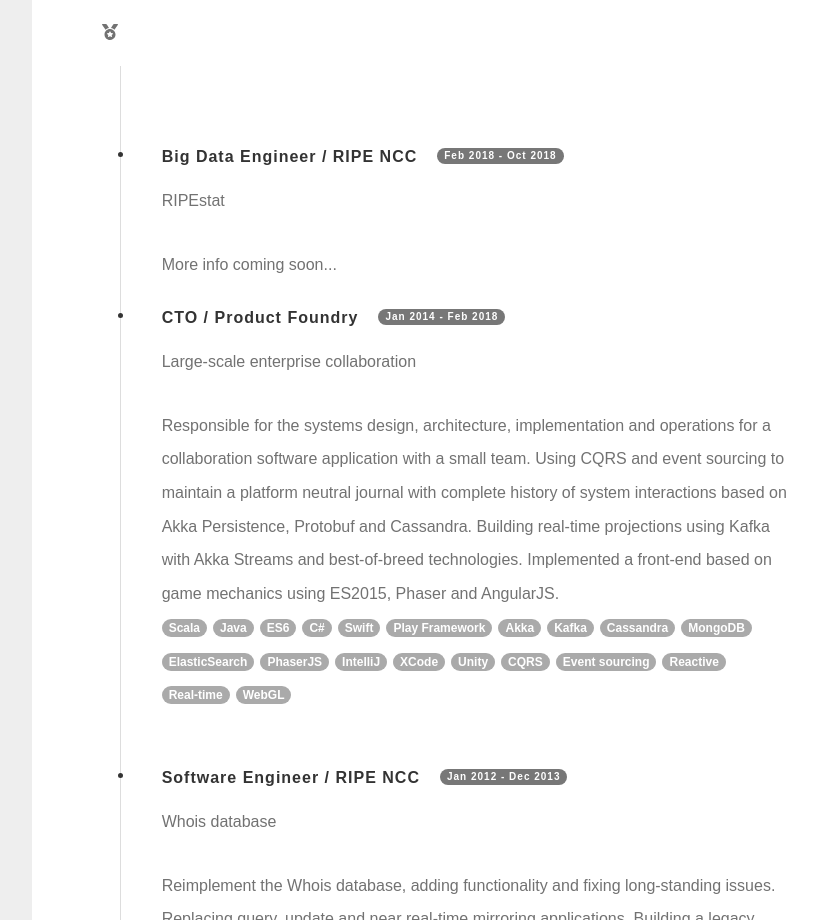
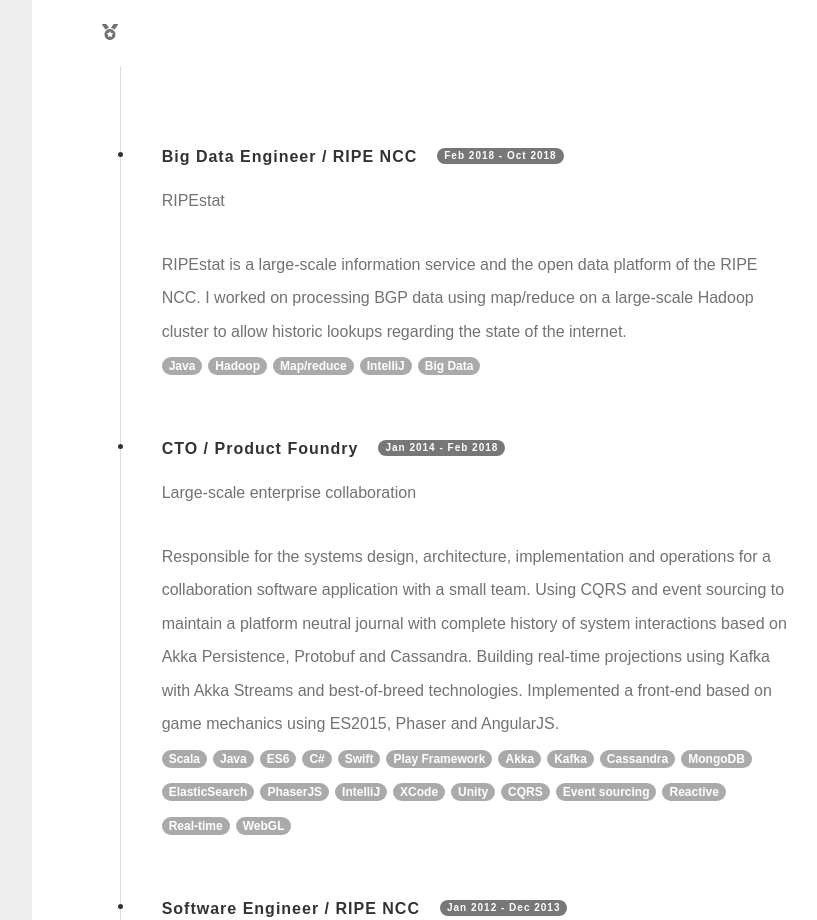
Before and after one commit to Paragonia/paragonia-technology-site, a Gatsby site: page / in a window 1280 px wide. Shown: the part 860-1780 px from the top of the page, without its empty margins (395-1212 px from the left). Built offline with nearby package versions, Linux system fonts and the light colour scheme; Gatsby itself is replaced by a stand-in of ours.

Commit message:
Add some info regarding RIPE NCC

```diff
--- a/src/content/experience/2018-02-ripe-ncc.md
+++ b/src/content/experience/2018-02-ripe-ncc.md
@@ -4,6 +4,21 @@
 title: "RIPEstat"
 start: "Feb 2018"
 end: "Oct 2018"
+keywords: {
+    languages: [
+        "Java"
+    ],
+    technologies: [
+        "Hadoop",
+        "Map/reduce"
+    ],
+    ides: [
+        "IntelliJ"
+    ],
+    concepts: [
+        "Big Data"
+    ]
+}
 ---
 
-More info coming soon...
+RIPEstat is a large-scale information service and the open data platform of the RIPE NCC. I worked on processing BGP data using map/reduce on a large-scale Hadoop cluster to allow historic lookups regarding the state of the internet.
```
